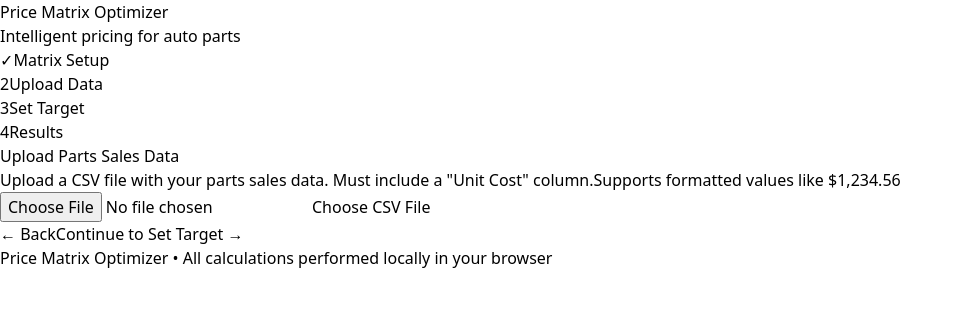
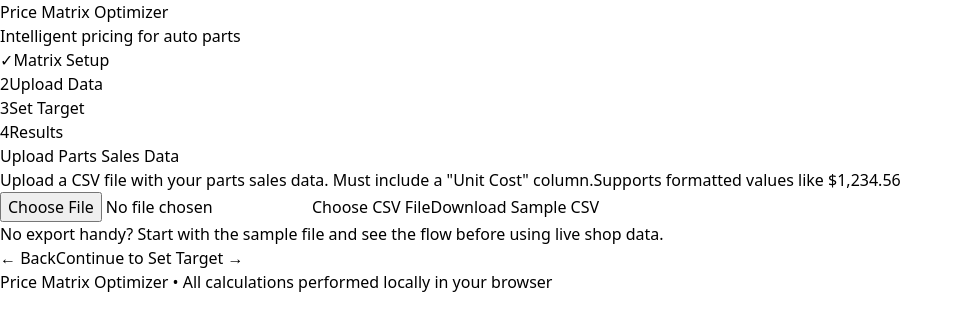
Before and after one commit to get2salam/price-matrix-demo, a React (Vite) app: page / in a window 1280 px wide. Both pictures are taken after a click on the button "Continue to Upload Data →". Shown: the top 330 px of the page, without its empty margins (0-963 px from the left). Built offline with nearby package versions, Linux system fonts and the light colour scheme.

Commit message:
feat: add a sample CSV for faster walkthroughs

```diff
--- a/src/App.jsx
+++ b/src/App.jsx
@@ -839,6 +839,7 @@ ${recommendations.tiers.map(tier =>
                   <span className="block text-slate-500 text-xs mt-1">Supports formatted values like $1,234.56</span>
                 </p>
 
+                <div className="flex flex-col sm:flex-row items-center justify-center gap-3">
                   <label className="inline-block">
                     <input
                       type="file"
@@ -850,6 +851,19 @@ ${recommendations.tiers.map(tier =>
                       Choose CSV File
                     </span>
                   </label>
+
+                  <a
+                    href="/sample-parts-data.csv"
+                    download
+                    className="inline-flex items-center gap-2 px-5 py-3 bg-slate-800 text-slate-200 rounded-xl hover:bg-slate-700 transition-colors text-sm font-medium"
+                  >
+                    Download Sample CSV
+                  </a>
+                </div>
+
+                <p className="mt-3 text-slate-500 text-xs">
+                  No export handy? Start with the sample file and see the flow before using live shop data.
+                </p>
 
                 {fileName && (
                   <div className="mt-4 text-center text-emerald-400">
```
Also changed, not shown: public/sample-parts-data.csv (added). Lines whose indentation alone changed are shown as unchanged.
